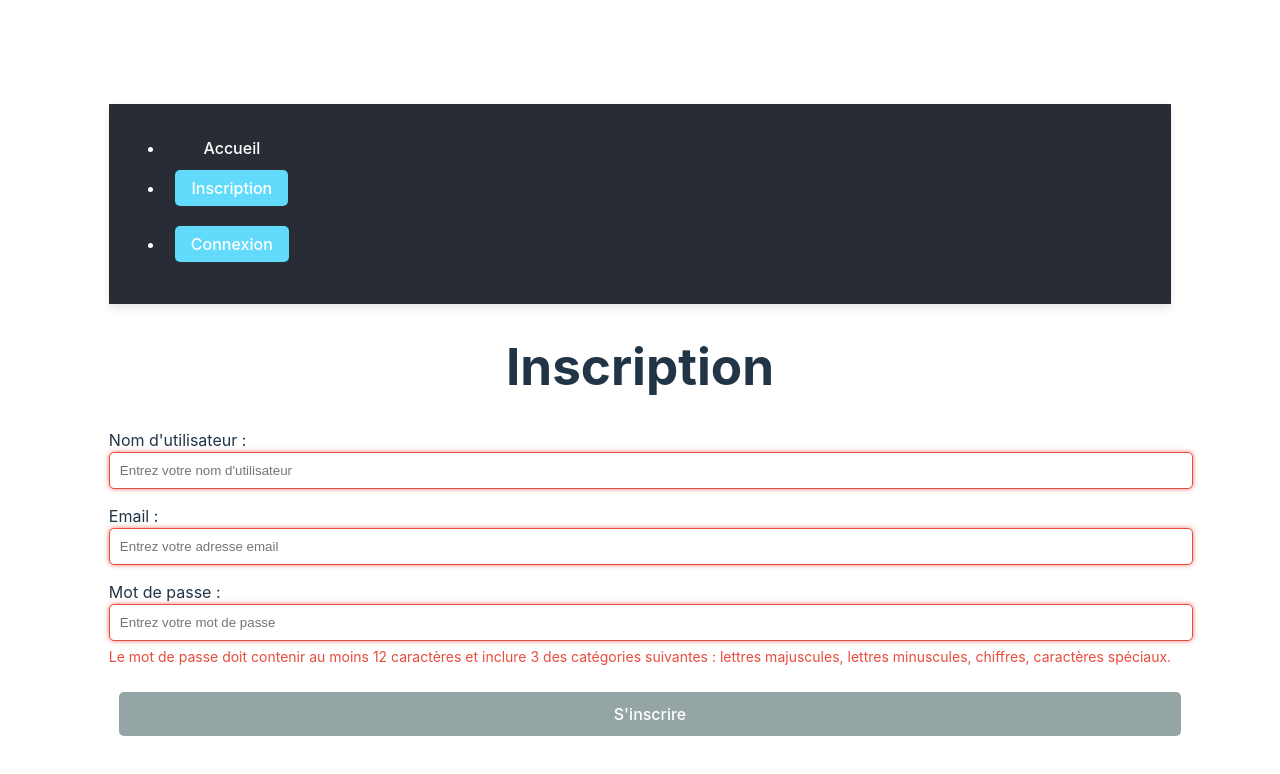
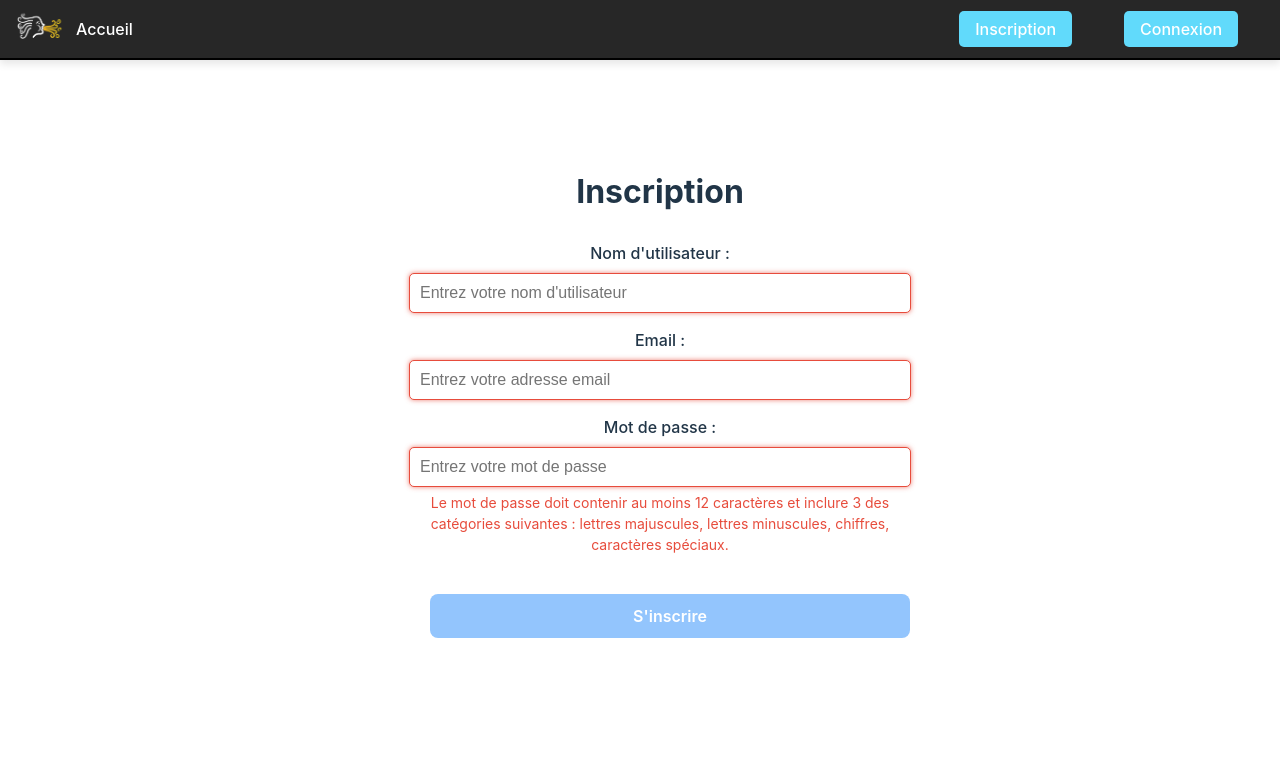
Before and after one commit to Majouba/ZephyrApp, a React (Vite) app: page /inscription in a window 1280 px wide. Shown: the top 774 px of the page. Built offline with nearby package versions, Linux system fonts and the light colour scheme; no server answers; what i18n-iso-countries would draw is missing.

Commit message:
Modificationc css

```diff
--- a/src/App.css
+++ b/src/App.css
@@ -8,6 +8,13 @@
 .container {
   text-align: center;
   margin-top: 50px;
+  display: flex;
+  flex-direction: column;
+  align-items: center;
+  width: 100%;
+  max-width: 1200px;
+  margin: 0 auto;
+  padding: 0 20px;
 }
 
 button {
@@ -46,9 +53,11 @@ button:hover {
 
 .search-section {
   display: flex;
-  justify-content: space-between;
+  justify-content: center;
   align-items: center;
   margin-top: 20px;
+  width: 100%;
+  gap: 10px;
 }
 
 .weather-container {
@@ -60,4 +69,19 @@ button:hover {
   background-color: rgba(255, 255, 255, 0.1);
   text-align: left;
   font-size: 18px;
+  width: 100%;
+  max-width: 800px;
 }
+
+.home-page {
+  width: 100%;
+  display: flex;
+  flex-direction: column;
+  align-items: center;
+}
+
+.forecast-section {
+  width: 100%;
+  max-width: 800px;
+  margin-top: 20px;
+}
--- a/src/components/Common/NavBar/NavBar.css
+++ b/src/components/Common/NavBar/NavBar.css
@@ -2,10 +2,18 @@
   display: flex;
   justify-content: space-between;
   align-items: center;
-    background-color: #282c34;
+  background-color: #272727;
   padding: 1rem;
   color: white;
   box-shadow: 0 4px 8px rgba(0, 0, 0, 0.1);
+  width: 100%;
+  box-sizing: border-box;
+  position: fixed;
+  top: 0;
+  left: 0;
+  border-bottom: 2px solid black;
+  z-index: 1000;
+  height: 60px;
 }
 
 .nav-bar a {
@@ -13,6 +21,26 @@
   text-decoration: none;
   font-size: 1rem;
   margin-right: 1rem;
+}
+
+.nav-list {
+  display: flex;
+  list-style: none;
+  margin: 0;
+  padding: 0;
+  align-items: center;
+  width: 100%;
+  justify-content: space-between;
+}
+
+.nav-item {
+  margin: 0;
+  display: flex;
+  align-items: center;
+}
+
+.nav-item:last-child {
+  margin-left: auto;
 }
 
 .nav-button {
@@ -31,3 +59,21 @@
 .nav-button:focus {
   outline: none;
 }
+
+.auth-buttons {
+  display: flex;
+  gap: 1rem;
+  margin-left: auto;
+}
+
+.nav-logo {
+  height: 40px;
+  width: auto;
+  margin-right: 10px;
+}
+
+.nav-logo-container {
+  display: flex;
+  align-items: center;
+  height: 100%;
+}
--- a/src/components/Common/NavBar/NavBar.jsx
+++ b/src/components/Common/NavBar/NavBar.jsx
@@ -1,9 +1,9 @@
-// src/components/Common/NavBar/NavBar.jsx
 import React from 'react';
 import { Link, useLocation } from 'react-router-dom';
 import { useAuth } from '../../../context/AuthContext';
 import { toast } from 'react-toastify';
 import './NavBar.css';
+const logo = "/images/Zephyr.png";
 
 function NavBar() {
   const { user, logout } = useAuth();
@@ -17,12 +17,13 @@ function NavBar() {
   return (
     <nav className="nav-bar">
       <ul className="nav-list">
-        <li className="nav-item">
+        <li className="nav-item nav-logo-container">
+          <img src={logo} alt="Logo" className="nav-logo" />
           <Link to="/" className="nav-link">Accueil</Link>
         </li>
 
         {!user ? (
-          <>
+          <div className="auth-buttons">
             <li className="nav-item">
               <Link to="/inscription" className="nav-link">
                 <button className="nav-button">Inscription</button>
@@ -33,7 +34,7 @@ function NavBar() {
                 <button className="nav-button">Connexion</button>
               </Link>
             </li>
-          </>
+          </div>
         ) : (
           <>
             <li className="nav-item">
--- a/src/pages/AlertePage/AlertePage.css
+++ b/src/pages/AlertePage/AlertePage.css
@@ -2,7 +2,7 @@
 .alert-page {
   text-align: center;
   padding: 2rem;
-  background-color: #ffffff;
+  background-color: #ffffff00;
   min-height: 100vh;
   color: #222; /* Texte par défaut en noir/gris foncé */
 }
@@ -12,7 +12,7 @@
   font-size: 2rem;
   font-weight: bold;
   margin-bottom: 1rem;
-  color: #222;
+  color: #ffffff;
 }
 
 /* ===== Explication du système d’alerte ===== */
--- a/src/pages/Connexion/Connexion.css
+++ b/src/pages/Connexion/Connexion.css
@@ -5,7 +5,6 @@
   align-items: center;
   justify-content: center;
   height: 100vh;
-  background: linear-gradient(135deg, #2c3e50, #4b79a1);
   color: white;
   font-family: 'Arial', sans-serif;
 }
--- a/src/pages/Inscription/Inscription.css
+++ b/src/pages/Inscription/Inscription.css
@@ -1,7 +1,55 @@
+.inscription-container {
+  display: flex;
+  flex-direction: column;
+  align-items: center;
+  padding: 2rem;
+}
+
+.inscription-container h1 {
+  margin-bottom: 2rem;
+  font-size: 2rem;
+  font-weight: bold;
+  text-align: center;
+}
+
+.inscription-container form {
+  width: 100%;
+  max-width: 480px;
+}
+
+.form-group {
+  display: flex;
+  flex-direction: column;
+  align-items: center;
+  margin-bottom: 1.5rem;
+  width: 100%;
+}
+
+.form-group label {
+  margin-bottom: 0.5rem;
+  font-weight: 500;
+}
+
+.form-group input {
+  width: 100%;
+  padding: 0.75rem;
+  border: 1px solid #e2e8f0;
+  border-radius: 0.5rem;
+  font-size: 1rem;
+}
+
+.form-group input:focus {
+  outline: none;
+  border-color: #3b82f6;
+  box-shadow: 0 0 0 2px rgba(59, 130, 246, 0.2);
+}
+
 .password-rules {
   font-size: 14px;
   margin-top: 5px;
   color: #e67e22;
+  text-align: center;
+  width: 100%;
 }
 
 .password-rules.valid {
@@ -20,4 +68,26 @@
   text-align: center;
   margin-top: 10px;
   font-weight: bold;
+  width: 100%;
 }
+
+.submit-button {
+  width: 100%;
+  padding: 0.75rem;
+  background-color: #3b82f6;
+  color: white;
+  border: none;
+  border-radius: 0.5rem;
+  font-weight: 600;
+  cursor: pointer;
+  transition: background-color 0.2s;
+}
+
+.submit-button:hover:not(:disabled) {
+  background-color: #2563eb;
+}
+
+.submit-button:disabled {
+  background-color: #93c5fd;
+  cursor: not-allowed;
+}
--- a/src/pages/Inscription/Inscription.jsx
+++ b/src/pages/Inscription/Inscription.jsx
@@ -80,7 +80,7 @@ function Inscription() {
           />
         </div>
         <div className="form-group">
-          <label htmlFor="password">Mot de passe :</label>
+          <label htmlFor="password" className="form-group">Mot de passe :</label>
           <input
             id="password"
             type="password"
--- a/src/pages/MonProfil/MonProfil.css
+++ b/src/pages/MonProfil/MonProfil.css
@@ -3,7 +3,6 @@
   padding: 20px;
   max-width: 600px;
   margin: 0 auto;
-  background: linear-gradient(135deg, #2c3e50, #4b79a1);
   color: white;
   border-radius: 10px;
   box-shadow: 0 4px 8px rgba(0, 0, 0, 0.2);
@@ -37,6 +36,26 @@
 
 .favorite-input-container {
   position: relative;
+  display: flex;
+  gap: 10px;
+}
+
+.favorite-input-container input {
+  flex: 1;
+}
+
+.favorite-input-container button {
+  padding: 10px 20px;
+  background-color: #3498db;
+  color: white;
+  border: none;
+  border-radius: 5px;
+  cursor: pointer;
+  transition: background-color 0.3s ease;
+}
+
+.favorite-input-container button:hover {
+  background-color: #2980b9;
 }
 
 .suggestions-list {
@@ -67,16 +86,20 @@
   list-style: none;
   padding: 0;
   margin-top: 10px;
+  display: flex;
+  flex-wrap: wrap;
+  gap: 10px;
 }
 
 .favorites-list li {
-  margin: 5px 0;
+  margin: 0;
   display: flex;
   justify-content: space-between;
   align-items: center;
   background-color: rgba(255, 255, 255, 0.1);
   padding: 8px 10px;
   border-radius: 5px;
+  flex: 0 1 auto;
 }
 
 .favorites-list button {
@@ -85,6 +108,7 @@
   color: white;
   font-size: 18px;
   cursor: pointer;
+  margin-left: 10px;
 }
 
 .update-button,
```
Also changed, not shown: public/images/Zephyr.png (added). Lines whose indentation alone changed are shown as unchanged.
